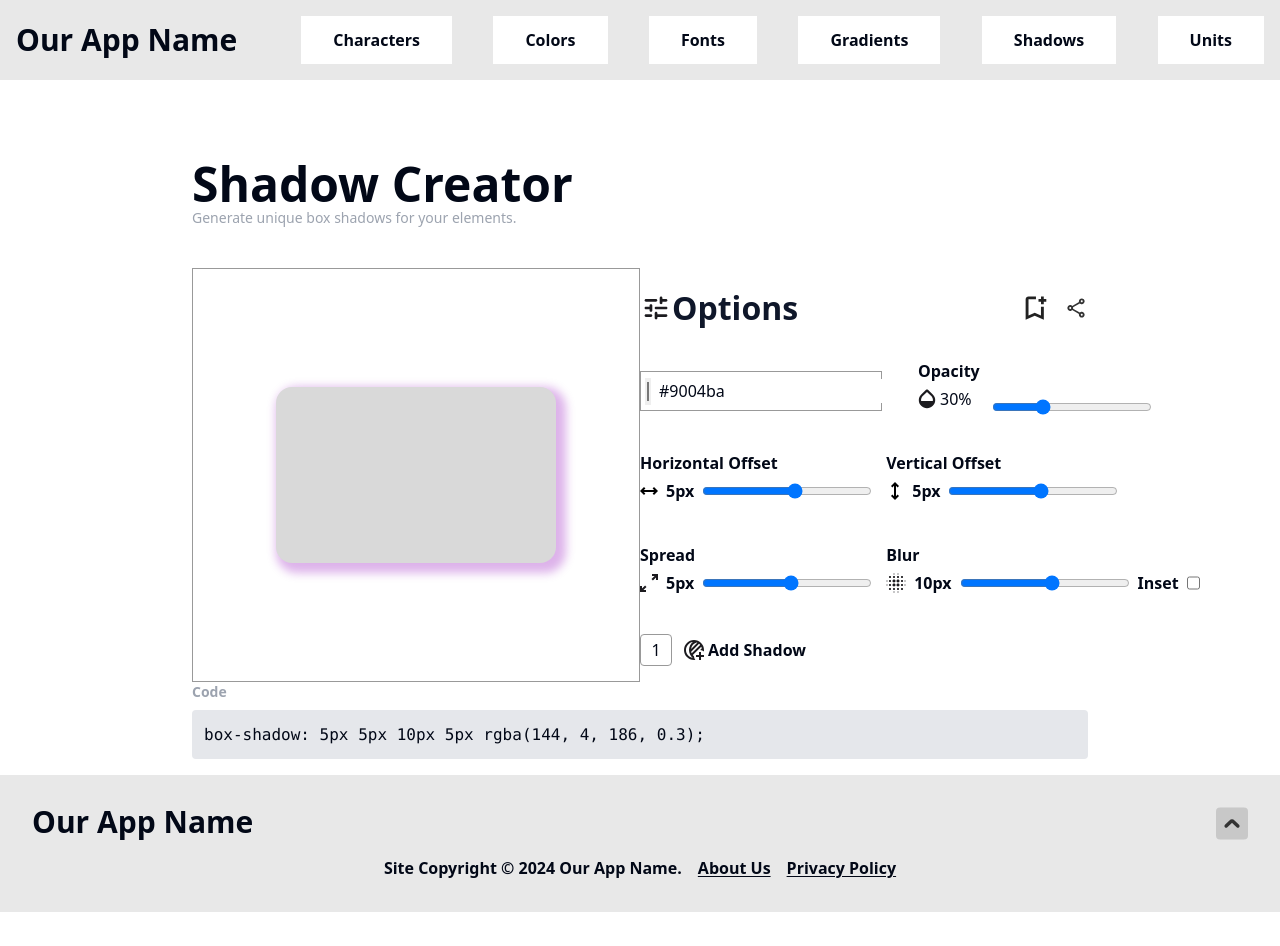
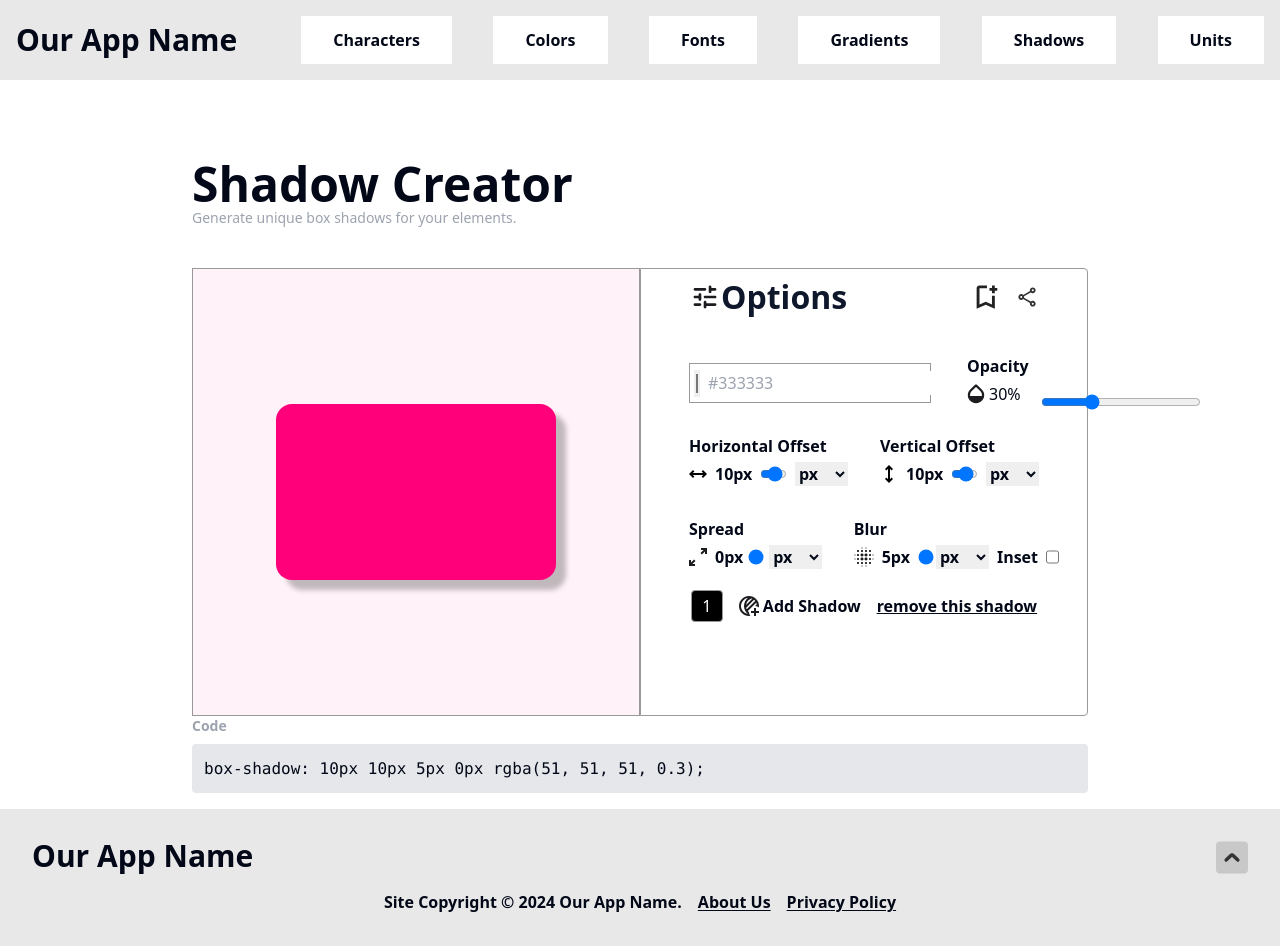
Before and after one commit to chingu-voyages/devex.tools, a React (Vite) app in the folder fetools-app/: page /shadow-generator in a window 1280 px wide. Before the commit the page ends 912 px from the top, so only its background shows below. Built offline with nearby package versions, Linux system fonts and the light colour scheme.

Commit message:
most of the bugs of the first version fixed, now u can save in local storage, add more shadows and remove shadows.

```diff
--- a/fetools-app/package.json
+++ b/fetools-app/package.json
@@ -5,6 +5,7 @@
   "type": "module",
   "scripts": {
     "dev": "vite",
+    "host": "vite --host",
     "build": "vite build",
     "lint": "eslint . --ext js,jsx --report-unused-disable-directives --max-warnings 0",
     "preview": "vite preview"
--- a/fetools-app/src/components/ShadowGeneratorComponents/OptionsBox.jsx
+++ b/fetools-app/src/components/ShadowGeneratorComponents/OptionsBox.jsx
@@ -15,6 +15,7 @@ import {
   shadowPropertyValue,
   newShadow,
   switchShadow,
+  removeShadow,
 } from "./ShadowGeneratorFN";
 
 const OptionsBox = ({
@@ -24,13 +25,17 @@ const OptionsBox = ({
   setNumOfShadows,
   setActiveShadow,
   ActiveShadow,
+  setRemoveShadow,
 }) => {
-  //  console.log(ShadowsStyles[ActiveShadow])
+  // debugger
   let color = tinycolor(ShadowsStyles[ActiveShadow].shadowColor).toHexString();
 
   return (
-    <div className="  flex lg:max-w-[600px]   justify-evenly flex-col md:w-full lg:w-1/2 gap-y-6  ">
-      <div className="flex justify-between  " id="Option1">
+    <div className="  xl:aspect-square  flex xl:max-w-[600px]  xl:max-h-[457px]  h-full flex-col md:w-full xl:w-1/2 gap-y-6 xl:px-12 rounded-r-sm xl:border xl:border-[color:var(--Design-Document-Outlines,#999)] border-solid ">
+      <div
+        className="flex justify-between  max-h-[36px] my-6 md:mt-[10px]    "
+        id="Option1"
+      >
         <span className="flex items-center">
           <img
             src={optionMenu}
@@ -45,6 +50,13 @@ const OptionsBox = ({
             src={addbookmark}
             alt="book mark"
             className="w-[24px] h-[24px]  cursor-pointer "
+            onClick={() => {
+              localStorage.removeItem("ShadowStyle");
+              localStorage.setItem(
+                "ShadowStyle",
+                JSON.stringify(ShadowsStyles)
+              );
+            }}
           />
           <img
             src={share}
@@ -60,13 +72,17 @@ const OptionsBox = ({
             type="color"
             value={color}
             onChange={(e) => {
-
-              colorChanger(e, setShadowsStyles, ShadowsStyles, ActiveShadow, false);
+              colorChanger(
+                e,
+                setShadowsStyles,
+                ShadowsStyles,
+                ActiveShadow,
+                false
+              );
             }}
           />
           <input
             type="text"
-            defaultValue={color}
             className="mx-2 border-none outline-none text-start flex-1"
             placeholder={color}
             onChange={(e) => {
@@ -75,7 +91,7 @@ const OptionsBox = ({
           />
         </div>
 
-        <span className="box-opacity  w-full lg:min-w-[242px] md:min-w-80   h-10 flex items-end px-1 ">
+        <span className="box-opacity  w-full lg:min-w-[242px] md:min-w-80 max-h-[43px]   flex items-end px-1 ">
           <div className="flex flex-col gap-1  ">
             <strong>Opacity</strong>
             <div className="flex gap-x-1">
@@ -122,7 +138,10 @@ const OptionsBox = ({
         />
       </div>
 
-      <div className="flex gap-8 flex-col md:flex-row " id="Option4">
+      <div
+        className="flex gap-8 flex-col md:flex-row h-full max-h-[53px] "
+        id="Option4"
+      >
         <ShadowInput
           label="Spread"
           iconSrc={zoom}
@@ -143,12 +162,12 @@ const OptionsBox = ({
           ActiveShadow={ActiveShadow}
           onChange={shadowPropertyValue}
           inset={true}
-          range={{ min: -100, max: 100 }}
+          range={{ min: 0, max: 100 }}
         />
       </div>
 
       <div className="Option5  ">
-        <div className="boxAdd flex gap-2 ">
+        <div className="boxAdd flex gap-2 justify-around ">
           {ShadowsStyles.map((current, idx) => {
             return (
               <div
@@ -157,9 +176,11 @@ const OptionsBox = ({
                 onClick={(e) => {
                   switchShadow(e, setActiveShadow, idx, ActiveShadow);
                 }}
-                className="w-8 h-8 border cursor-pointer border-[color:var(--Design-Document-Outlines,#999)] border-solid rounded-sm flex items-center justify-center"
+                className={` ${
+                  ActiveShadow === idx ? "bg-black text-white" : ""
+                }  w-8 h-8 border cursor-pointer border-[color:var(--Design-Document-Outlines,#999)] border-solid rounded-sm flex items-center justify-center`}
               >
-                <span> {current.id} </span>
+                <span> {idx + 1} </span>
               </div>
             );
           })}
@@ -180,6 +201,23 @@ const OptionsBox = ({
             <img src={addShadow} alt="Add Shadow Icon" />{" "}
             <strong className=""> Add Shadow</strong>
           </button>
+
+          <button
+            onClick={() =>
+              removeShadow(
+                setShadowsStyles,
+                ShadowsStyles,
+                ActiveShadow,
+                setActiveShadow,
+                numOfShadows,
+                setNumOfShadows,
+                setRemoveShadow
+              )
+            }
+            className="font-semibold underline"
+          >
+            remove this shadow
+          </button>
         </div>
       </div>
     </div>
--- a/fetools-app/src/components/ShadowGeneratorComponents/ShadowGeneratorFN.js
+++ b/fetools-app/src/components/ShadowGeneratorComponents/ShadowGeneratorFN.js
@@ -1,20 +1,51 @@
 import { getRandomColor } from "../ColorGradientComponents/ColorGradientUtils";
+import tinycolor from "tinycolor2";
 
-const colorChanger = (event, setShadowsStyles, ShadowsStyles, ActiveShadow, addSharp = true) => {
+const generateCssRule = (ShadowsStyles) => {
+  let color;
+  return ShadowsStyles.map(
+    ({
+      inset,
+      horizontalOffset,
+      verticalOffset,
+      blur,
+      spread,
+      shadowColor,
+      opacity,
+      units,
+    }) => {
+      color = tinycolor(shadowColor).setAlpha(opacity / 100);
+      horizontalOffset = horizontalOffset + units.horizontalOffset;
+      verticalOffset = verticalOffset + units.verticalOffset;
+      blur = blur + units.blur;
+      spread = spread + units.spread;
+
+      return `${
+        inset ? "inset" : ""
+      } ${horizontalOffset} ${verticalOffset} ${blur} ${spread} ${color.toString()}`;
+    }
+  );
+};
+
+const colorChanger = (
+  event,
+  setShadowsStyles,
+  ShadowsStyles,
+  ActiveShadow,
+  addSharp = true
+) => {
   const regexColorHexadecimal = /^(?:#)?(?:[0-9a-fA-F]{3}){1,2}$/;
-  // console.log("hola desde el input de color xd", event.target.value);
+
   let color = event.target.value;
-
   let newState = [...ShadowsStyles];
 
-  if (toString(color)[0] === "#") {
+  if (color[0] === "#") {
     newState[ActiveShadow].shadowColor = color;
-    console.log("entro en el if")
+
     regexColorHexadecimal.test(color) ? setShadowsStyles(newState) : "";
   } else {
-    addSharp ? color = "#" + color : ""
+    addSharp ? (color = "#" + color) : "";
     newState[ActiveShadow].shadowColor = color;
-    console.log("entro en el else", color)
     regexColorHexadecimal.test(color) ? setShadowsStyles(newState) : "";
   }
 };
@@ -52,10 +83,11 @@ const newShadow = (
 ) => {
   if (ShadowsStyles.length <= 5) {
     let randomColor = getRandomColor().colorStr;
+
     let newState = [
       ...ShadowsStyles,
       {
-        id: numOfShadows + 1,
+        id: numOfShadows,
         shadowColor: randomColor,
         opacity: 30,
         horizontalOffset: ShadowsStyles[ActiveShadow].horizontalOffset * -1,
@@ -63,6 +95,12 @@ const newShadow = (
         spread: 5,
         blur: 10,
         inset: false,
+        units: {
+          horizontalOffset: "px",
+          verticalOffset: "px",
+          spread: "px",
+          blur: "px",
+        },
       },
     ];
 
@@ -72,15 +110,103 @@ const newShadow = (
   }
 };
 
+const removeShadow = (
+  setShadowsStyles,
+  ShadowsStyles,
+  ActiveShadow,
+  setActiveShadow,
+  numOfShadows,
+  setNumOfShadows,
+  setRemoveShadow
+) => {
+  if (ShadowsStyles.length > 1) {
+    const newState = ShadowsStyles.filter((obj) => obj.id !== ActiveShadow);
+    setShadowsStyles(newState);
+    setNumOfShadows(numOfShadows - 1);
+    setActiveShadow(ActiveShadow === 0 ? 0 : ActiveShadow - 1 );
+
+
+
+  }
+
+  setRemoveShadow(true);
+};
+
 const switchShadow = (e, setActiveShadow, idx) => {
   let newState = Number(idx);
   setActiveShadow(newState);
 };
 
+const unitChanger = (
+  e,
+  prop,
+  setShadowsStyles,
+  ShadowsStyles,
+  ActiveShadow,
+  ActiveUnit,
+  setActiveUnit
+) => {
+  let newState = [...ShadowsStyles];
+  let value = ShadowsStyles[ActiveShadow][prop];
+
+  let UnitConverted = unitConverterShadow(
+    value,
+    ActiveUnit,
+    e.target.value,
+    16
+  );
+  setActiveUnit(e.target.value);
+  newState[ActiveShadow][prop] = UnitConverted;
+  newState[ActiveShadow].units[prop] = e.target.value;
+  setShadowsStyles(newState);
+};
+
+const unitConverterShadow = (value, originalUnit, unitToConvert, baseSize) => {
+  switch (originalUnit) {
+    case "px":
+      if (unitToConvert === "em") {
+        return value / baseSize;
+      } else if (unitToConvert === "rem") {
+        return value / baseSize;
+      }
+      break;
+    case "em":
+      if (unitToConvert === "px") {
+        return value * baseSize;
+      } else if (unitToConvert === "rem") {
+        return value / baseSize;
+      }
+      break;
+    case "rem":
+      if (unitToConvert === "px") {
+        return value * baseSize;
+      } else if (unitToConvert === "em") {
+        return value * baseSize;
+      }
+      break;
+  }
+};
+
+const updateId = (ShadowsStyles, setShadowsStyles, setRemoveShadow) => {
+  const nuevosEstilos = ShadowsStyles.map((style, index) => {
+    const nuevoEstilo = { ...style };
+
+    nuevoEstilo.id = index;
+    return nuevoEstilo;
+  });
+
+  setShadowsStyles(nuevosEstilos);
+  setRemoveShadow(false);
+};
+
 export {
+  generateCssRule,
   colorChanger,
   opacityChanger,
   shadowPropertyValue,
   newShadow,
   switchShadow,
+  removeShadow,
+  unitChanger,
+  updateId,
 };
--- a/fetools-app/src/components/ShadowGeneratorComponents/ShadowInput.jsx
+++ b/fetools-app/src/components/ShadowGeneratorComponents/ShadowInput.jsx
@@ -1,4 +1,5 @@
-import { shadowPropertyValue } from "./ShadowGeneratorFN";
+import { shadowPropertyValue, unitChanger } from "./ShadowGeneratorFN";
+import { useState } from "react";
 
 export const ShadowInput = ({
   label,
@@ -8,11 +9,14 @@ export const ShadowInput = ({
   ShadowsStyles,
   ActiveShadow,
   inset = false,
-  range = {min: 0, max:0}
+  range = { min: 0, max: 0 },
 }) => {
+  const dropDownOptions = ["px", "em", "rem"];
+  let unit = ShadowsStyles[ActiveShadow][prop] + ShadowsStyles[ActiveShadow].units[prop]
+  const [activeUnit, setActiveUnit] = useState("px")
 
   return (
-    <label className="flex flex-col gap-1 font-semibold lg:mx-w-[242px] w-full">
+    <label className="flex flex-col gap-1 font-semibold lg:mx-w-[242px] max-h-[51px] h-full w-full my-1">
       {label}
       <div className="flex gap-x-2">
         <img
@@ -20,14 +24,13 @@ export const ShadowInput = ({
           src={iconSrc}
           alt={`${label} Icon`}
         />
-        <span>{ShadowsStyles[ActiveShadow][prop]}px</span>
+        <span  >{unit} </span>
         <input
           type="range"
-          max={range.max}
+          max={activeUnit !== "px"? 20 : range.max  }
           min={range.min}
-
           value={ShadowsStyles[ActiveShadow][prop]}
-          className="lg:min-w-[170px] w-full"
+          className="lg:min-w-[10px] w-full"
           onChange={(e) => {
             shadowPropertyValue(
               e,
@@ -38,6 +41,22 @@ export const ShadowInput = ({
             );
           }}
         />
+        <select
+          className="outline-none active:outline-none"
+          onChange={(e) => {
+            unitChanger(e, prop, setShadowsStyles, ShadowsStyles, ActiveShadow,activeUnit, setActiveUnit);
+          }}
+        >
+          {dropDownOptions.map((current, idx) => {
+            return (
+              <option key={idx} value={current}>
+                {" "}
+                {current}{" "}
+              </option>
+            );
+          })}
+        </select>
+
         {inset ? (
           <span className="flex gap-2">
             Inset
--- a/fetools-app/src/pages/ShadowGenerator.jsx
+++ b/fetools-app/src/pages/ShadowGenerator.jsx
@@ -2,53 +2,61 @@ import ToolHeading from "../components/ToolsLayout/ToolHeading";
 import ToolHeaderSection from "../components/ToolsLayout/ToolHeaderSection";
 import OptionsBox from "../components/ShadowGeneratorComponents/OptionsBox";
 import CodeBlock from "../components/CodeBlock";
-import GoDeeper from "../components/ToolsLayout/GoDeeper";
 import { useState, useRef, useEffect } from "react";
-import tinycolor from "tinycolor2";
+import {
+  generateCssRule,
+  updateId,
+} from "../components/ShadowGeneratorComponents/ShadowGeneratorFN";
 
 const ShadowGenerator = () => {
+  const [firstRender, setFirstRender] = useState(false);
   const [ShadowsStyles, setShadowsStyles] = useState([
     {
-      id: 1,
-      shadowColor: "rgba(144, 4, 186, 30%)",
+      id: 0,
+      shadowColor: "rgba(51, 51, 51, 25%)",
       opacity: 30,
-      horizontalOffset: 5,
-      verticalOffset: 5,
-      spread: 5,
-      blur: 10,
+      horizontalOffset: 10,
+      verticalOffset: 10,
+      spread: 0,
+      blur: 5,
       inset: false,
+      units: {
+        horizontalOffset: "px",
+        verticalOffset: "px",
+        spread: "px",
+        blur: "px",
+      },
     },
   ]);
   const [currentStyle, setCurrentStyle] = useState([]);
   const [ActiveShadow, setActiveShadow] = useState(0);
   const [numOfShadows, setNumOfShadows] = useState(1);
+  const [removeShadow, setRemoveShadow] = useState(false);
 
   const box = useRef();
 
   useEffect(() => {
-    let color;
-    const cssRule = ShadowsStyles.map(
-      ({
-        inset,
-        horizontalOffset,
-        verticalOffset,
-        blur,
-        spread,
-        shadowColor,
-        opacity,
-      }) => {
-        color = tinycolor(shadowColor).setAlpha(opacity / 100);
+    const applyBoxShadow = (styles) => {
+      const cssRule = generateCssRule(styles);
+      box.current.style.boxShadow = cssRule.join(", ");
+      setCurrentStyle(cssRule);
+    };
 
-        return `${
-          inset ? "inset" : ""
-        } ${horizontalOffset}px ${verticalOffset}px ${blur}px ${spread}px ${color.toString()}`;
-      }
-    );
+    if (firstRender && localStorage.getItem("ShadowStyle")) {
+      const localStorageValue = JSON.parse(localStorage.getItem("ShadowStyle"));
+      const newState = localStorageValue.filter((obj) => obj.id !== 0);
+      setShadowsStyles(newState);
+      setShadowsStyles(localStorageValue);
+      setFirstRender(false);
+    }
 
+    if (removeShadow) {
+      updateId(ShadowsStyles, setShadowsStyles, setRemoveShadow);
+    }
 
-    box.current.style.boxShadow = cssRule.join(", ");
-    setCurrentStyle(cssRule);
-    console.log(ShadowsStyles[ActiveShadow].shadowColor)
+    console.log(ShadowsStyles);
+
+    applyBoxShadow(ShadowsStyles);
   }, [ShadowsStyles, ActiveShadow]);
 
   return (
@@ -60,13 +68,13 @@ const ShadowGenerator = () => {
         ></ToolHeading>
       </ToolHeaderSection>
 
-      <section className="lg:mx-48 flex flex-col-reverse xl:flex-row 2xl:gap-16 justify-center   mx-6 md:mx-12">
-        <h2 className="lg:hidden" >Prewiev</h2>
+      <section className="lg:mx-48 flex flex-col-reverse xl:flex-row 2 justify-center   mx-6 md:mx-12">
 
-        <div className=" lg:max-w-1/2 w-full aspect-square md:aspect-video xl:aspect-square max-h-[414px] xl:max-w-[600px] flex justify-center items-center border border-[color:var(--Design-Document-Outlines,#999)] border-solid">
+
+        <div className="bg-[#FFF2F8]  overflow-hidden text-base lg:max-w-1/2 w-full aspect-square md:aspect-video xl:aspect-square xl:max-h-[457px] xl:max-w-[600px] flex justify-center items-center border-l border-t border-b border-r xl:border-r-none border-[color:var(--Design-Document-Outlines,#999)] border-solid">
           <div
             ref={box}
-            className="box-shadow w-[280px] h-44 bg-[#D9D9D9] rounded-2xl"
+            className="box-shadow w-[280px] h-44  rounded-2xl bg-[#FF007A]"
           ></div>
         </div>
         <OptionsBox
@@ -76,15 +84,15 @@ const ShadowGenerator = () => {
           setNumOfShadows={setNumOfShadows}
           ActiveShadow={ActiveShadow}
           setActiveShadow={setActiveShadow}
+          setRemoveShadow={setRemoveShadow}
         />
       </section>
 
       <section className="lg:mx-48">
         <CodeBlock title="Code" code={"box-shadow"} unit={currentStyle} />
+      </section>
 
-
-
-      </section>
+      <section className="lg:mx-48">{/* <GoDeeper/> */}</section>
     </>
   );
 };
```
Also changed, not shown: fetools-app/.eslintrc.cjs, fetools-app/src/assets/delete.svg (added), fetools-app/src/assets/downArrow.svg (added).
